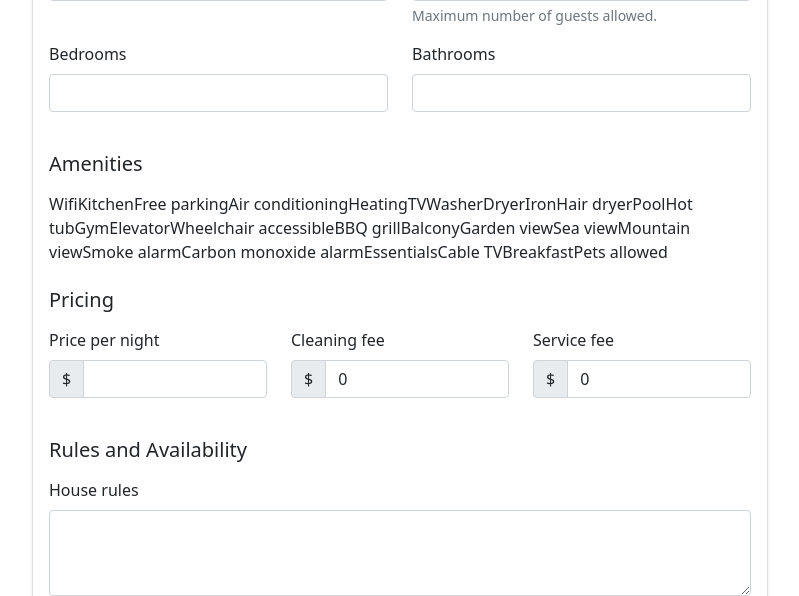
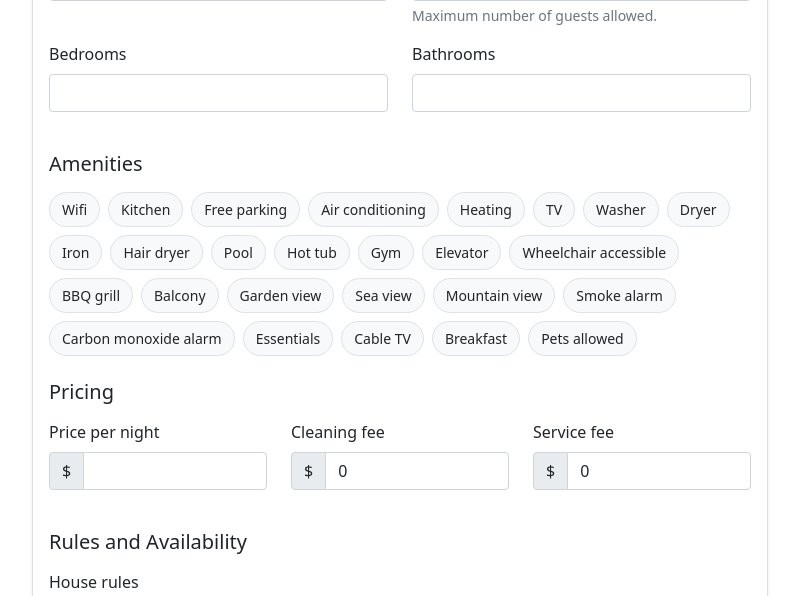
Before and after one commit to OneWhoUsingSwordsAsProjectileWeapon/DjangoDashboard, a Django app: page /listings/create/ in a window 1280 px wide. Shown: the part 1501-2097 px from the top of the page, without its empty margins (240-1039 px from the left). Run offline with Django 4.2, Linux system fonts and the light colour scheme; a user stored in the database is signed in; data comes from the database, SQL or seed files in the repository; both versions use the stored data as it was after the commit; data that the repository does not hold is empty; some libraries are stand-ins or nearby versions.

```diff
--- a/listings/templates/listings/listing_detail.html
+++ b/listings/templates/listings/listing_detail.html
@@ -6,6 +6,7 @@
 
 {% block extra_css %}
 <link rel="stylesheet" href="{% static 'listings/css/calendar.css' %}">
+<link rel="stylesheet" href="{% static 'static/css/global.css' %}">
 {% endblock %}
 
 {% block content %}
--- a/listings/templates/listings/listing_form.html
+++ b/listings/templates/listings/listing_form.html
@@ -7,6 +7,7 @@
 
 {% block extra_css %}
 <link href="https://cdn.jsdelivr.net/npm/bootstrap@5.1.3/dist/css/bootstrap.min.css" rel="stylesheet">
+
 <style>
     #map {
         width: 100%;
@@ -18,6 +19,32 @@
         color: #6c757d;
         font-size: 0.875rem;
         margin-bottom: 0.5rem;
+    }
+    /* Amenities chips styles */
+    #amenities-container {
+        display: flex;
+        flex-wrap: wrap;
+        gap: 8px;
+    }
+
+    .amenity-chip {
+        padding: 6px 12px;
+        background-color: #f8f9fa;
+        border: 1px solid #dee2e6;
+        border-radius: 20px;
+        cursor: pointer;
+        font-size: 14px;
+        transition: all 0.2s;
+    }
+
+    .amenity-chip:hover {
+        background-color: #e9ecef;
+    }
+
+    .amenity-chip.selected {
+        background-color: #0d6efd;
+        color: white;
+        border-color: #0d6efd;
     }
 </style>
 {% endblock %}
```
Also changed, not shown: db.sqlite3.
